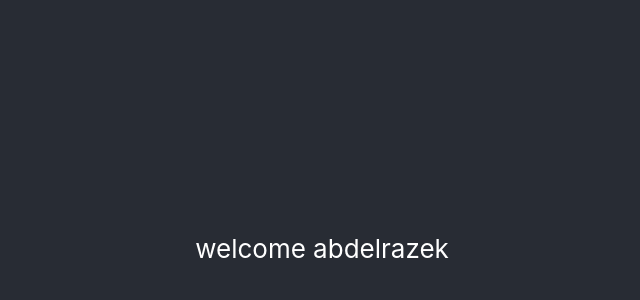
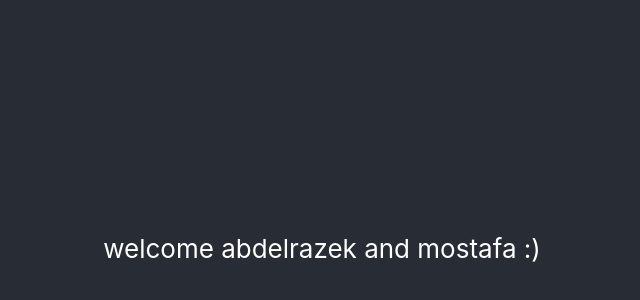
Before and after one commit to meladsamuel/test-waste-managemen, a React (Create React App) app: page / in a window 1280 px wide. Shown: the part 152-452 px from the top of the page, without its empty margins (318-958 px from the left). Built offline with nearby package versions, Linux system fonts and the light colour scheme.

Commit message:
welcome to mosafa

```diff
--- a/src/App.js
+++ b/src/App.js
@@ -5,7 +5,7 @@ function App() {
     return (
         <div className="App">
             <header className="App-header">
-        <p>welcome abdelrazek</p>
+                <p>welcome abdelrazek and mostafa :)</p>
             </header>
         </div>
     );
```
Lines whose indentation alone changed are shown as unchanged.
